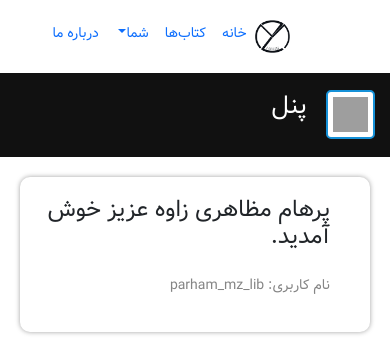
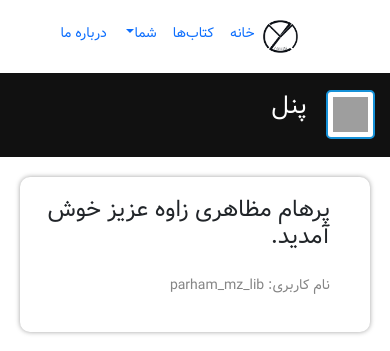
Before and after one commit to ParhamMz/library_system_django, a Django app: page /accounts/myprofile/ in a window 390 px wide. Shown: the top 351 px of the page. Run offline with Django 3.2, Linux system fonts and the light colour scheme; a user stored in the database is signed in; parts of the project's set-up code (start-up, migrations or seed data) failed here and were passed over; some libraries are stand-ins or nearby versions; grey boxes are pictures that could not be loaded.

Commit message:
nth commit

```diff
--- a/librarySystemDjango/static/master.css
+++ b/librarySystemDjango/static/master.css
@@ -340,6 +340,9 @@
 
     #navbar-brand{
         width: 35px;
+    }
+
+    .navbar-brand{
         margin-right: 0;
     }
 
```
